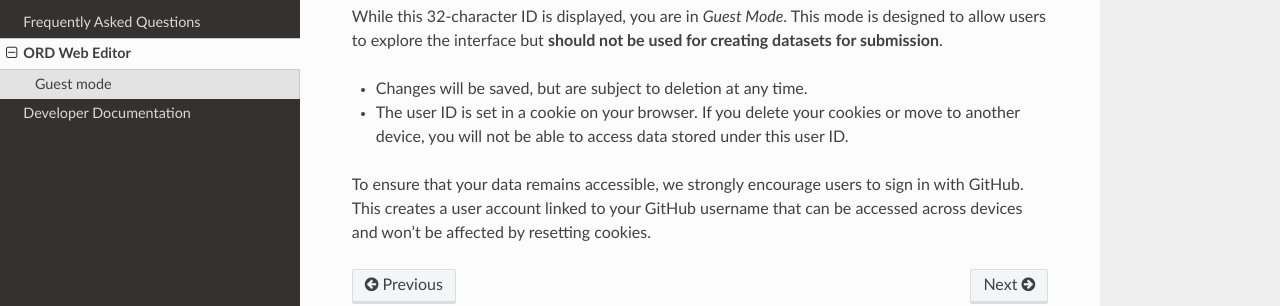
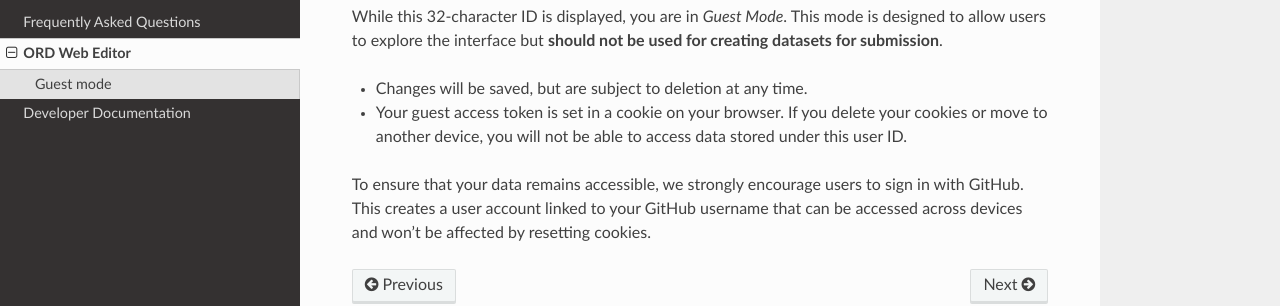
Before and after one commit to open-reaction-database/ord-schema, a Sphinx documentation site: the page built from docs/editor.rst, in a window 1280 px wide. Shown: the part 345-651 px from the top of the page. Built offline with Sphinx 7.4.7 and the Read the Docs theme 2.0.0, drawn with Linux system fonts in a browser that asks for light colours.

Commit message:
Update editor.rst

```diff
--- a/docs/editor.rst
+++ b/docs/editor.rst
@@ -16,9 +16,9 @@ is designed to allow users to explore the interface but **should not be used
 for creating datasets for submission**.
 
 * Changes will be saved, but are subject to deletion at any time.
-* The user ID is set in a cookie on your browser. If you delete your cookies
-  or move to another device, you will not be able to access data stored under
-  this user ID.
+* Your guest access token is set in a cookie on your browser. If you delete
+  your cookies or move to another device, you will not be able to access data
+  stored under this user ID.
 
 To ensure that your data remains accessible, we strongly encourage users to
 sign in with GitHub. This creates a user account linked to your GitHub username
```
